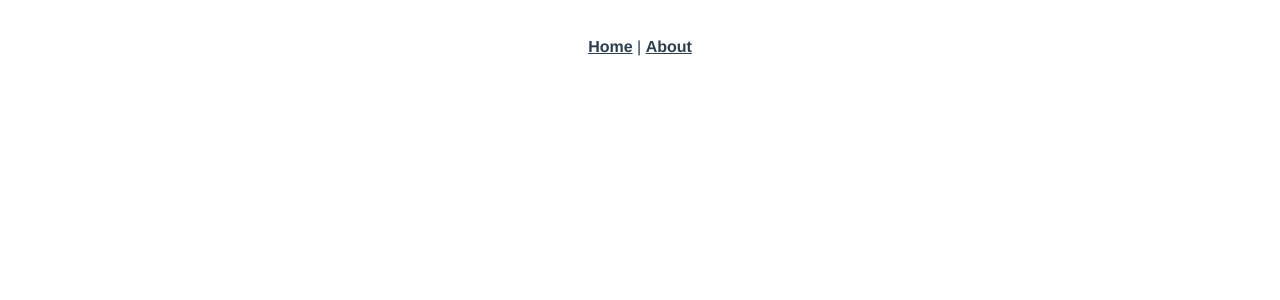
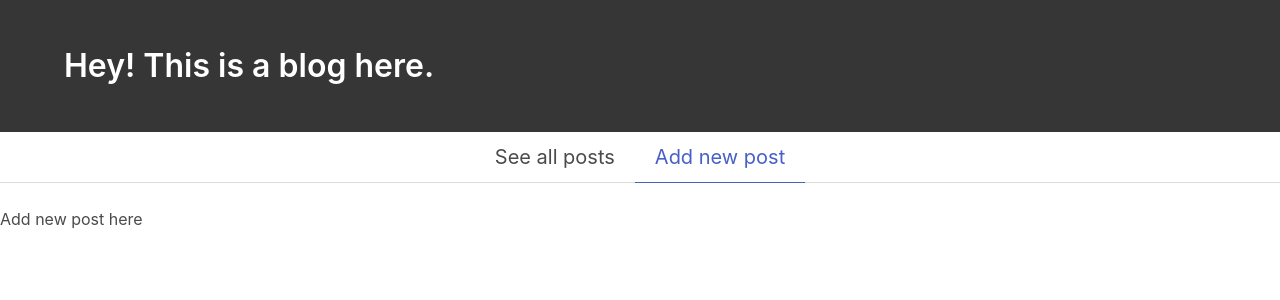
Before and after one commit to nikitinskaya/blog-app, a Vue app: page /new in a window 1280 px wide. Shown: the top 300 px of the page. Built offline with nearby package versions, Linux system fonts and the light colour scheme.

Commit message:
Initial design

```diff
--- a/package.json
+++ b/package.json
@@ -11,6 +11,7 @@
   "dependencies": {
     "axios": "^0.18.0",
     "body-parser": "^1.18.3",
+    "bulma": "^0.7.2",
     "cors": "^2.8.5",
     "express": "^4.16.4",
     "morgan": "^1.9.1",
--- a/src/App.vue
+++ b/src/App.vue
@@ -1,29 +1,21 @@
 <template>
   <div id="app">
-    <div id="nav">
-      <router-link to="/">Home</router-link> |
-      <router-link to="/about">About</router-link>
-    </div>
+    <Hero/>
+    <Navbar/>
     <router-view/>
   </div>
 </template>
 
-<style lang="scss">
-#app {
-  font-family: 'Avenir', Helvetica, Arial, sans-serif;
-  -webkit-font-smoothing: antialiased;
-  -moz-osx-font-smoothing: grayscale;
-  text-align: center;
-  color: #2c3e50;
-}
-#nav {
-  padding: 30px;
-  a {
-    font-weight: bold;
-    color: #2c3e50;
-    &.router-link-exact-active {
-      color: #42b983;
-    }
+<script>
+// @ is an alias to /src
+import Hero from "@/components/Hero.vue";
+import Navbar from "@/components/Navbar.vue";
+
+export default {
+  name: "home",
+  components: {
+    Hero,
+    Navbar
   }
-}
-</style>
+};
+</script>
--- a/src/components/HelloWorld.vue
+++ /dev/null
@@ -1,58 +0,0 @@
-<template>
-  <div class="hello">
-    <h1>{{ msg }}</h1>
-    <p>
-      For a guide and recipes on how to configure / customize this project,<br>
-      check out the
-      <a href="https://cli.vuejs.org" target="_blank" rel="noopener">vue-cli documentation</a>.
-    </p>
-    <h3>Installed CLI Plugins</h3>
-    <ul>
-      <li><a href="https://github.com/vuejs/vue-cli/tree/dev/packages/%40vue/cli-plugin-babel" target="_blank" rel="noopener">babel</a></li>
-      <li><a href="https://github.com/vuejs/vue-cli/tree/dev/packages/%40vue/cli-plugin-eslint" target="_blank" rel="noopener">eslint</a></li>
-    </ul>
-    <h3>Essential Links</h3>
-    <ul>
-      <li><a href="https://vuejs.org" target="_blank" rel="noopener">Core Docs</a></li>
-      <li><a href="https://forum.vuejs.org" target="_blank" rel="noopener">Forum</a></li>
-      <li><a href="https://chat.vuejs.org" target="_blank" rel="noopener">Community Chat</a></li>
-      <li><a href="https://twitter.com/vuejs" target="_blank" rel="noopener">Twitter</a></li>
-      <li><a href="https://news.vuejs.org" target="_blank" rel="noopener">News</a></li>
-    </ul>
-    <h3>Ecosystem</h3>
-    <ul>
-      <li><a href="https://router.vuejs.org" target="_blank" rel="noopener">vue-router</a></li>
-      <li><a href="https://vuex.vuejs.org" target="_blank" rel="noopener">vuex</a></li>
-      <li><a href="https://github.com/vuejs/vue-devtools#vue-devtools" target="_blank" rel="noopener">vue-devtools</a></li>
-      <li><a href="https://vue-loader.vuejs.org" target="_blank" rel="noopener">vue-loader</a></li>
-      <li><a href="https://github.com/vuejs/awesome-vue" target="_blank" rel="noopener">awesome-vue</a></li>
-    </ul>
-  </div>
-</template>
-
-<script>
-export default {
-  name: 'HelloWorld',
-  props: {
-    msg: String
-  }
-}
-</script>
-
-<!-- Add "scoped" attribute to limit CSS to this component only -->
-<style scoped lang="scss">
-h3 {
-  margin: 40px 0 0;
-}
-ul {
-  list-style-type: none;
-  padding: 0;
-}
-li {
-  display: inline-block;
-  margin: 0 10px;
-}
-a {
-  color: #42b983;
-}
-</style>
--- /dev/null
+++ b/src/components/Hero.vue
@@ -0,0 +1,9 @@
+<template>
+  <section class="hero is-dark">
+    <div class="hero-body">
+      <div class="container">
+        <h1 class="title">Hey! This is a blog here.</h1>
+      </div>
+    </div>
+  </section>
+</template>
--- /dev/null
+++ b/src/components/Navbar.vue
@@ -0,0 +1,12 @@
+<template>
+  <div class="tabs is-centered is-medium">
+    <ul>
+        <router-link tag="li" to="/">
+          <a>See all posts</a>
+        </router-link>
+        <router-link tag="li" to="/new">
+          <a>Add new post</a>
+        </router-link>
+    </ul>
+  </div>
+</template>
--- a/src/main.js
+++ b/src/main.js
@@ -1,6 +1,7 @@
 import Vue from 'vue'
 import App from './App.vue'
 import router from './router'
+import 'bulma/css/bulma.css'
 
 Vue.config.productionTip = false
 
--- a/src/router.js
+++ b/src/router.js
@@ -1,25 +1,26 @@
 import Vue from 'vue'
 import Router from 'vue-router'
-import Home from './views/Home.vue'
+import Posts from './views/Posts.vue'
 
 Vue.use(Router)
 
 export default new Router({
   mode: 'history',
   base: process.env.BASE_URL,
+  linkExactActiveClass: 'is-active',
   routes: [
     {
       path: '/',
-      name: 'home',
-      component: Home
+      name: 'posts',
+      component: Posts
     },
     {
-      path: '/about',
-      name: 'about',
+      path: '/new',
+      name: 'new',
       // route level code-splitting
       // this generates a separate chunk (about.[hash].js) for this route
       // which is lazy-loaded when the route is visited.
-      component: () => import(/* webpackChunkName: "about" */ './views/About.vue')
+      component: () => import(/* webpackChunkName: "about" */ './views/AddPost.vue')
     }
   ]
 })
--- a/src/views/About.vue
+++ b/src/views/AddPost.vue
@@ -1,5 +1,5 @@
 <template>
   <div class="about">
-    <h1>This is an about page</h1>
+    <h1>Add new post here</h1>
   </div>
 </template>
--- a/src/views/Home.vue
+++ /dev/null
@@ -1,18 +0,0 @@
-<template>
-  <div class="home">
-    <img alt="Vue logo" src="../assets/logo.png">
-    <HelloWorld msg="Welcome to Your Vue.js App"/>
-  </div>
-</template>
-
-<script>
-// @ is an alias to /src
-import HelloWorld from '@/components/HelloWorld.vue'
-
-export default {
-  name: 'home',
-  components: {
-    HelloWorld
-  }
-}
-</script>
--- /dev/null
+++ b/src/views/Posts.vue
@@ -0,0 +1,2 @@
+<template>
+</template>
```
Also changed, not shown: app.js (+8 -0 lines), 1 other file (tests, documents, lock files or other folders).
